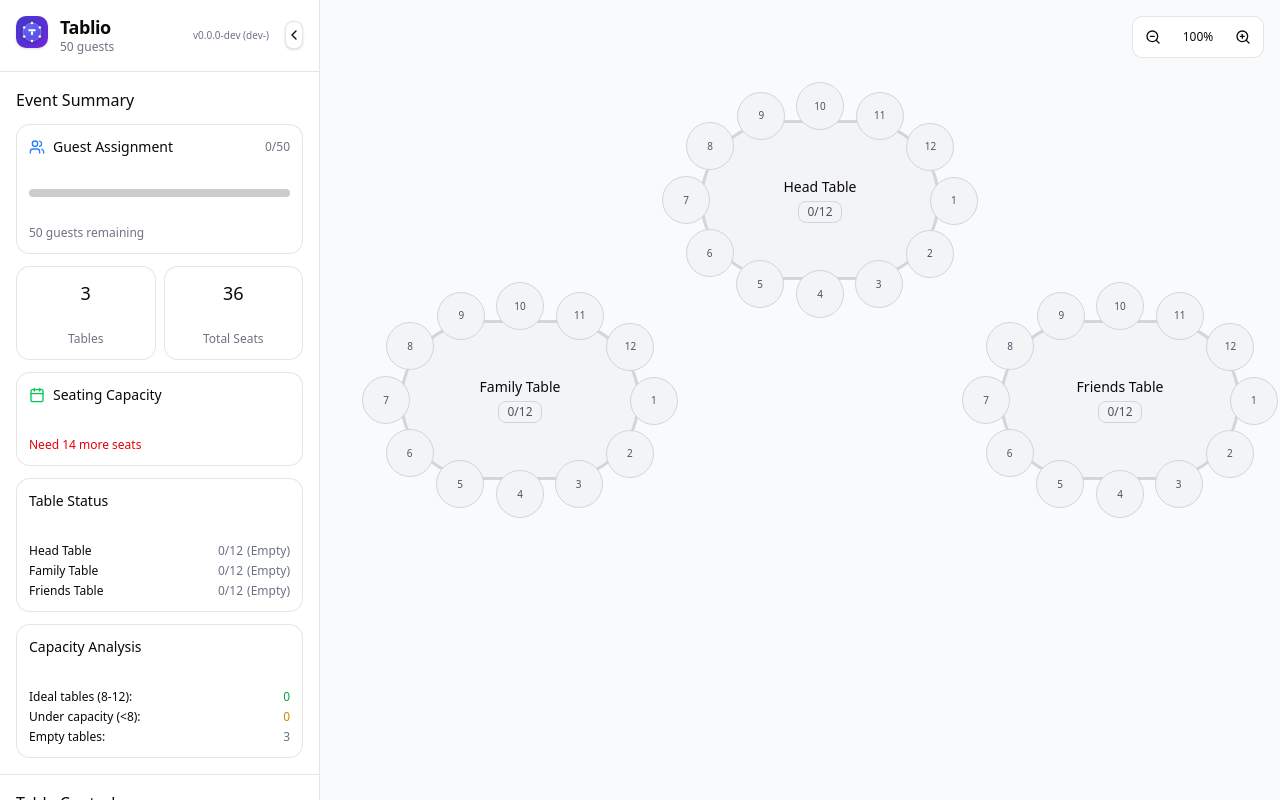
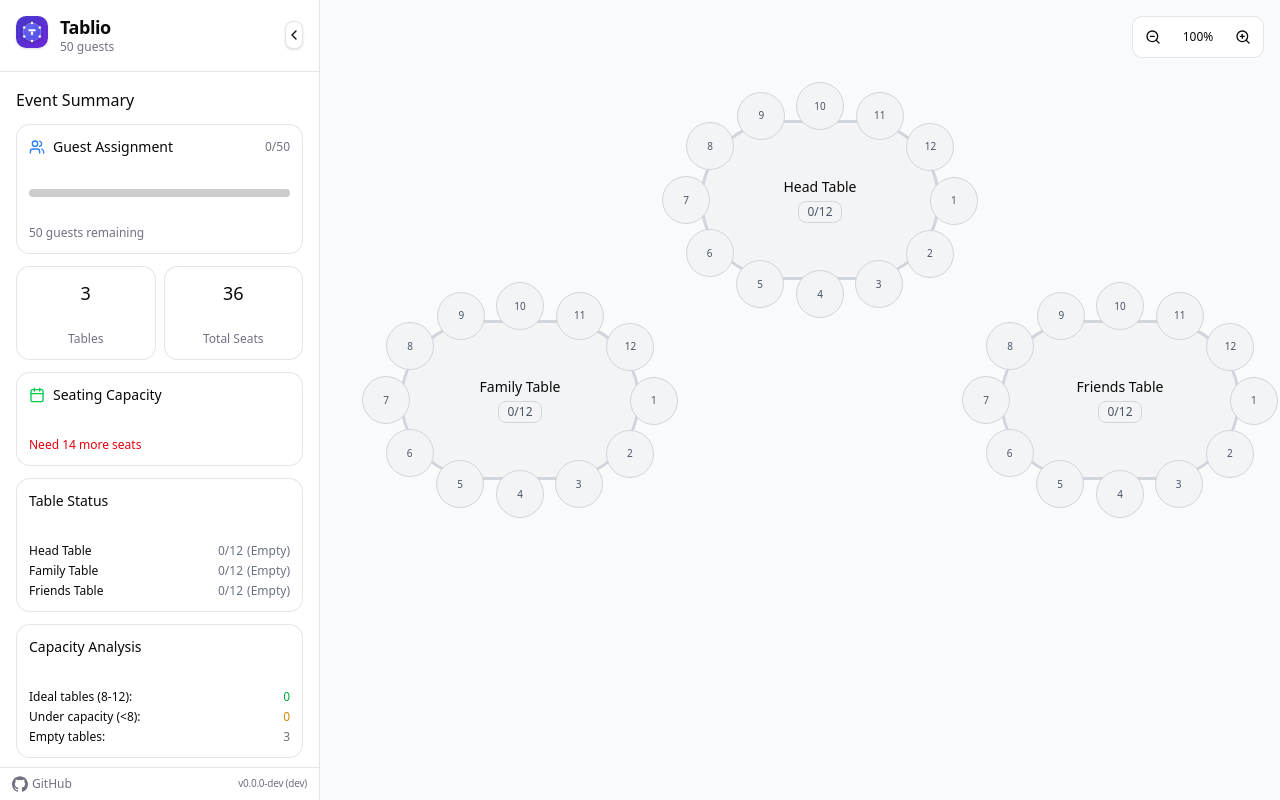
Before and after one commit to gingi/tablio, a React (Vite) app: page / in a window 1280 px wide. Built offline with nearby package versions, Linux system fonts and the light colour scheme.

Commit message:
Sidebar footer + GitHub icon

```diff
--- a/package.json
+++ b/package.json
@@ -44,6 +44,7 @@
         "react-hook-form": "^7.55.0",
         "react-resizable-panels": "^2.1.7",
         "recharts": "^2.15.2",
+        "simple-icons": "^15.15.0",
         "sonner": "^2.0.3",
         "tailwind-merge": "*",
         "vaul": "^1.1.2"
--- a/src/components/TablePlanner.tsx
+++ b/src/components/TablePlanner.tsx
@@ -752,11 +752,6 @@ export function TablePlanner() {
                             </div>
                         </div>
                     )}
-                    {!sidebarCollapsed && (
-                        <span className="mr-2 text-[10px] uppercase tracking-wide text-muted-foreground whitespace-nowrap">
-                            v{appVersion} ({appBuild}-{appCommit})
-                        </span>
-                    )}
                     <button
                         aria-label={sidebarCollapsed ? "Expand sidebar" : "Collapse sidebar"}
                         onClick={() => setSidebarCollapsed((v) => !v)}
@@ -770,11 +765,9 @@ export function TablePlanner() {
                     </button>
                 </div>
 
-                <div
-                    className={`flex-1 overflow-y-auto flex flex-col ${sidebarCollapsed ? "opacity-0 pointer-events-none select-none" : "opacity-100"} transition-opacity duration-200`}
-                >
+                <div className={`flex-1 overflow-y-auto flex flex-col ${sidebarCollapsed ? "opacity-0 pointer-events-none select-none" : "opacity-100"} transition-opacity duration-200`}>
                     {!sidebarCollapsed && (
-                        <div className="flex flex-col flex-1">
+                        <div className="flex flex-col flex-1">{/* scrollable content */}
                             <Summary
                                 totalGuests={guests.length}
                                 assignedGuests={assignedGuests.length}
@@ -804,6 +797,29 @@ export function TablePlanner() {
                             />
                         </div>
                     )}
+                </div>
+
+                <div className={`${sidebarCollapsed ? "hidden" : "flex"} items-center justify-between px-3 py-2 text-xs border-t border-border bg-background/95 backdrop-blur-sm flex-shrink-0`}>
+                    <a
+                        href="https://github.com/gingi/tablio"
+                        target="_blank"
+                        rel="noopener noreferrer"
+                        className="inline-flex items-center gap-1 text-muted-foreground hover:text-foreground transition"
+                        aria-label="Open GitHub repository"
+                    >
+                        <svg
+                            role="img"
+                            aria-hidden="true"
+                            viewBox="0 0 24 24"
+                            className="w-4 h-4 fill-current"
+                        >
+                            <path d="M12 .297c-6.63 0-12 5.373-12 12 0 5.303 3.438 9.8 8.205 11.387.6.113.82-.258.82-.577 0-.285-.01-1.04-.015-2.04-3.338.724-4.042-1.61-4.042-1.61-.546-1.387-1.333-1.757-1.333-1.757-1.087-.744.084-.729.084-.729 1.205.084 1.84 1.237 1.84 1.237 1.07 1.835 2.809 1.304 3.495.997.108-.776.418-1.305.762-1.605-2.665-.3-5.466-1.332-5.466-5.93 0-1.31.465-2.381 1.235-3.221-.135-.303-.54-1.523.105-3.176 0 0 1.005-.322 3.3 1.23.96-.267 1.98-.399 3-.405 1.02.006 2.04.138 3 .405 2.28-1.552 3.285-1.23 3.285-1.23.645 1.653.24 2.873.12 3.176.765.84 1.23 1.911 1.23 3.221 0 4.61-2.805 5.625-5.475 5.92.435.372.81 1.102.81 2.222 0 1.606-.015 2.896-.015 3.286 0 .315.21.69.825.57C20.565 22.092 24 17.592 24 12.297c0-6.627-5.373-12-12-12" />
+                        </svg>
+                        <span className="font-medium">GitHub</span>
+                    </a>
+                    <span className="text-[10px] tracking-tight text-muted-foreground whitespace-nowrap">
+                        v{appVersion} ({appBuild}{appCommit ? `-${appCommit}` : ""})
+                    </span>
                 </div>
             </div>
 
```
Also changed, not shown: src/guidelines/Guidelines.md (deleted, +0 -62 lines), 2 other files (tests, documents, lock files or other folders).
